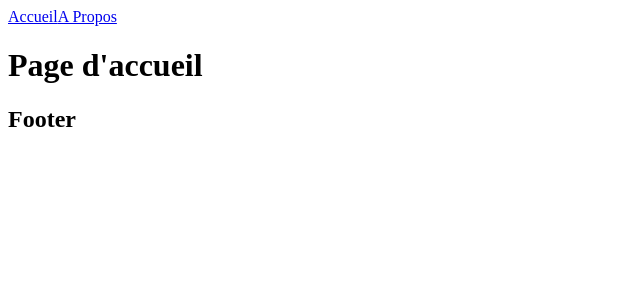
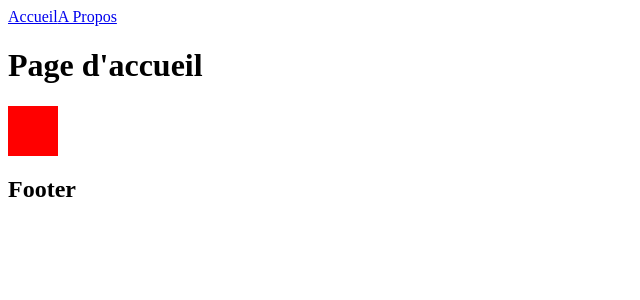
Before and after one commit to Melanie2708/Kaza, a React (Vite) app: page / in a window 1280 px wide. Shown: the top 300 px of the page, without its empty margins (0-640 px from the left). Built offline with nearby package versions, Linux system fonts and the light colour scheme.

Commit message:
ajout card et banner

```diff
--- /dev/null
+++ b/src/components/Card/Card.jsx
@@ -0,0 +1,10 @@
+import './Card.scss';
+
+function Card() {
+    return (
+        <div className="card">
+        </div>
+    )
+}
+
+export default Card
--- /dev/null
+++ b/src/components/Card/Card.scss
@@ -0,0 +1,5 @@
+.card {
+    width: 50px;
+    height: 50px;
+    background-color: red;
+}
--- a/src/pages/Home/Home.jsx
+++ b/src/pages/Home/Home.jsx
@@ -1,9 +1,11 @@
 import './Home.scss'
+import Card from '../../components/Card/Card.jsx'
 
 function Home() {
   return (
     <div>
       <h1>Page d'accueil</h1>
+      <Card/>
     </div>
   )
 }
```
Also changed, not shown: src/components/Banner/Banner.jsx (added), src/components/Banner/Banner.scss (added).
